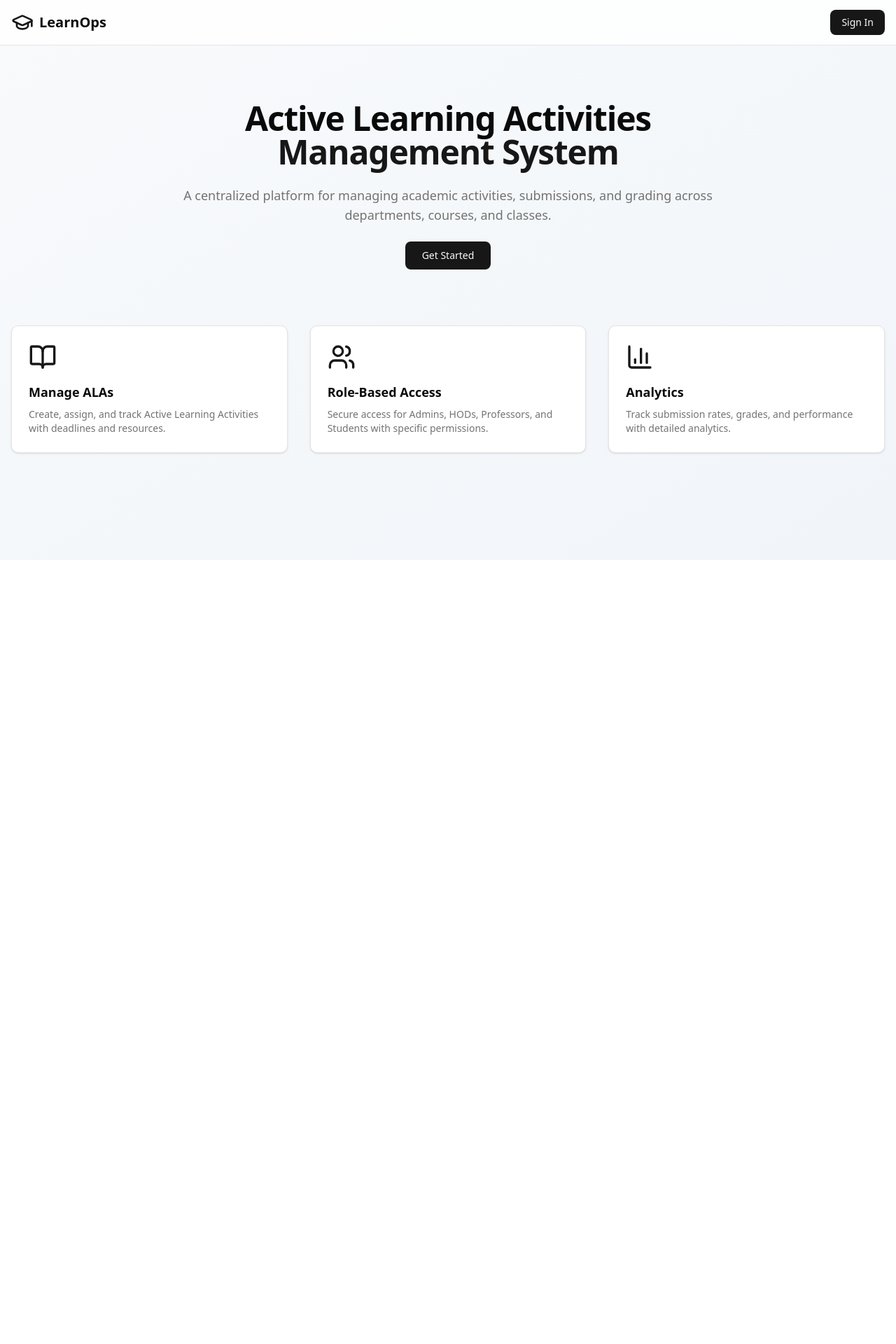
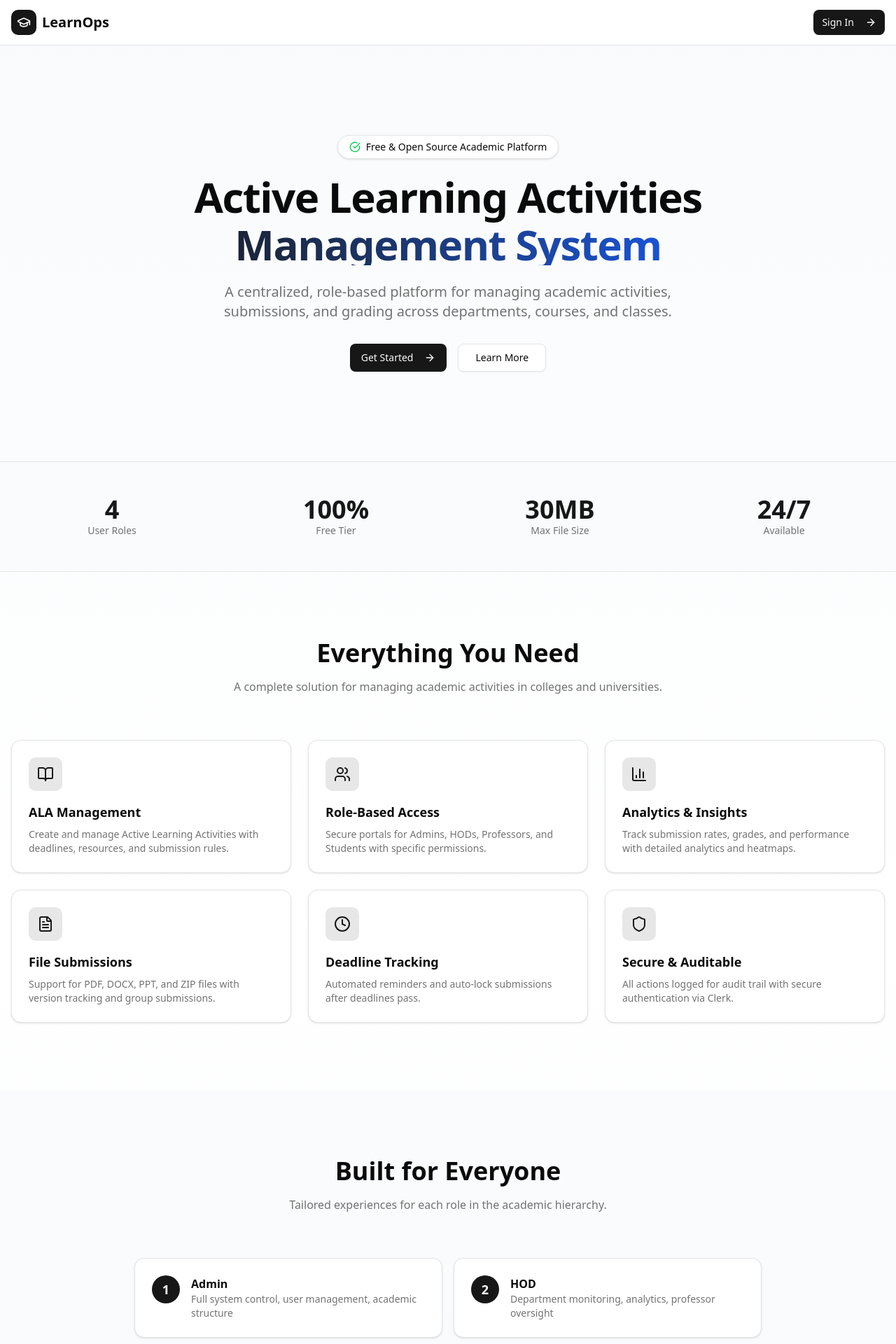
Before and after one commit to Heet115/learnops, a Next.js app: page / in a window 1280 px wide. Shown: the top 1920 px of the page at 70% size. Before the commit the page ends 800 px from the top, so only its background shows below. Built offline with nearby package versions, Linux system fonts and the light colour scheme; no server answers.

Commit message:
home page

```diff
--- a/src/app/page.tsx
+++ b/src/app/page.tsx
@@ -2,75 +2,221 @@ import Link from "next/link";
 import { auth } from "@clerk/nextjs/server";
 import { redirect } from "next/navigation";
 import { Button } from "@/components/ui/button";
-import { GraduationCap, BookOpen, Users, BarChart3 } from "lucide-react";
+import {
+  GraduationCap,
+  BookOpen,
+  Users,
+  BarChart3,
+  FileText,
+  Clock,
+  Shield,
+  CheckCircle,
+  ArrowRight,
+} from "lucide-react";
 
 export default async function HomePage() {
   const { userId } = await auth();
 
-  // Redirect authenticated users to dashboard
   if (userId) {
     redirect("/dashboard");
   }
 
+  const features = [
+    {
+      icon: BookOpen,
+      title: "ALA Management",
+      description: "Create and manage Active Learning Activities with deadlines, resources, and submission rules.",
+    },
+    {
+      icon: Users,
+      title: "Role-Based Access",
+      description: "Secure portals for Admins, HODs, Professors, and Students with specific permissions.",
+    },
+    {
+      icon: BarChart3,
+      title: "Analytics & Insights",
+      description: "Track submission rates, grades, and performance with detailed analytics and heatmaps.",
+    },
+    {
+      icon: FileText,
+      title: "File Submissions",
+      description: "Support for PDF, DOCX, PPT, and ZIP files with version tracking and group submissions.",
+    },
+    {
+      icon: Clock,
+      title: "Deadline Tracking",
+      description: "Automated reminders and auto-lock submissions after deadlines pass.",
+    },
+    {
+      icon: Shield,
+      title: "Secure & Auditable",
+      description: "All actions logged for audit trail with secure authentication via Clerk.",
+    },
+  ];
+
+  const roles = [
+    { name: "Admin", desc: "Full system control, user management, academic structure" },
+    { name: "HOD", desc: "Department monitoring, analytics, professor oversight" },
+    { name: "Professor", desc: "Create ALAs, grade submissions, manage classes" },
+    { name: "Student", desc: "Submit work, track deadlines, view grades" },
+  ];
+
   return (
-    <div className="min-h-screen bg-linear-to-br from-slate-50 to-slate-100">
+    <div className="min-h-screen bg-linear-to-b from-slate-50 via-white to-slate-50">
       {/* Header */}
-      <header className="sticky top-0 z-50 border-b bg-white/80 backdrop-blur-sm">
+      <header className="sticky top-0 z-50 border-b bg-white/90 backdrop-blur-md">
         <div className="container mx-auto flex h-16 items-center justify-between px-4">
           <div className="flex items-center gap-2">
-            <GraduationCap className="text-primary h-8 w-8" />
+            <div className="flex h-9 w-9 items-center justify-center rounded-lg bg-primary">
+              <GraduationCap className="h-5 w-5 text-white" />
+            </div>
             <span className="text-xl font-bold">LearnOps</span>
           </div>
           <Button asChild>
-            <Link href="/sign-in">Sign In</Link>
+            <Link href="/sign-in">
+              Sign In
+              <ArrowRight className="ml-2 h-4 w-4" />
+            </Link>
           </Button>
         </div>
       </header>
 
       {/* Hero */}
-      <main className="container mx-auto px-4 py-20">
-        <div className="mx-auto max-w-3xl space-y-6 text-center">
-          <h1 className="text-4xl font-bold tracking-tight md:text-5xl">
+      <section className="container mx-auto px-4 py-24 md:py-32">
+        <div className="mx-auto max-w-4xl text-center">
+          <div className="mb-6 inline-flex items-center rounded-full border bg-white px-4 py-1.5 text-sm shadow-sm">
+            <CheckCircle className="mr-2 h-4 w-4 text-green-500" />
+            Free & Open Source Academic Platform
+          </div>
+          <h1 className="mb-6 text-4xl font-bold tracking-tight md:text-6xl">
             Active Learning Activities
-            <span className="text-primary block">Management System</span>
+            <span className="mt-2 block bg-linear-to-r from-primary to-blue-600 bg-clip-text text-transparent">
+              Management System
+            </span>
           </h1>
-          <p className="text-muted-foreground text-lg">
-            A centralized platform for managing academic activities,
+          <p className="mx-auto mb-8 max-w-2xl text-lg text-muted-foreground md:text-xl">
+            A centralized, role-based platform for managing academic activities,
             submissions, and grading across departments, courses, and classes.
           </p>
-          <Button size="lg" asChild>
-            <Link href="/sign-in">Get Started</Link>
+          <div className="flex flex-col items-center justify-center gap-4 sm:flex-row">
+            <Button size="lg" asChild className="px-8">
+              <Link href="/sign-in">
+                Get Started
+                <ArrowRight className="ml-2 h-4 w-4" />
+              </Link>
+            </Button>
+            <Button size="lg" variant="outline" asChild>
+              <Link href="#features">Learn More</Link>
+            </Button>
+          </div>
+        </div>
+      </section>
+
+      {/* Stats */}
+      <section className="border-y bg-slate-50/50">
+        <div className="container mx-auto grid grid-cols-2 gap-8 px-4 py-12 md:grid-cols-4">
+          {[
+            { value: "4", label: "User Roles" },
+            { value: "100%", label: "Free Tier" },
+            { value: "30MB", label: "Max File Size" },
+            { value: "24/7", label: "Available" },
+          ].map((stat) => (
+            <div key={stat.label} className="text-center">
+              <div className="text-3xl font-bold text-primary md:text-4xl">{stat.value}</div>
+              <div className="text-sm text-muted-foreground">{stat.label}</div>
+            </div>
+          ))}
+        </div>
+      </section>
+
+      {/* Features */}
+      <section id="features" className="container mx-auto px-4 py-24">
+        <div className="mx-auto mb-16 max-w-2xl text-center">
+          <h2 className="mb-4 text-3xl font-bold md:text-4xl">
+            Everything You Need
+          </h2>
+          <p className="text-muted-foreground">
+            A complete solution for managing academic activities in colleges and universities.
+          </p>
+        </div>
+        <div className="grid gap-6 md:grid-cols-2 lg:grid-cols-3">
+          {features.map((feature) => (
+            <div
+              key={feature.title}
+              className="group rounded-xl border bg-white p-6 shadow-sm transition-all hover:shadow-md hover:border-primary/20"
+            >
+              <div className="mb-4 inline-flex h-12 w-12 items-center justify-center rounded-lg bg-primary/10 text-primary transition-colors group-hover:bg-primary group-hover:text-white">
+                <feature.icon className="h-6 w-6" />
+              </div>
+              <h3 className="mb-2 text-lg font-semibold">{feature.title}</h3>
+              <p className="text-sm text-muted-foreground">{feature.description}</p>
+            </div>
+          ))}
+        </div>
+      </section>
+
+      {/* Roles */}
+      <section className="bg-slate-50/50 py-24">
+        <div className="container mx-auto px-4">
+          <div className="mx-auto mb-16 max-w-2xl text-center">
+            <h2 className="mb-4 text-3xl font-bold md:text-4xl">
+              Built for Everyone
+            </h2>
+            <p className="text-muted-foreground">
+              Tailored experiences for each role in the academic hierarchy.
+            </p>
+          </div>
+          <div className="mx-auto grid max-w-4xl gap-4 md:grid-cols-2">
+            {roles.map((role, index) => (
+              <div
+                key={role.name}
+                className="flex items-start gap-4 rounded-xl border bg-white p-6 shadow-sm"
+              >
+                <div className="flex h-10 w-10 shrink-0 items-center justify-center rounded-full bg-primary text-lg font-bold text-white">
+                  {index + 1}
+                </div>
+                <div>
+                  <h3 className="font-semibold">{role.name}</h3>
+                  <p className="text-sm text-muted-foreground">{role.desc}</p>
+                </div>
+              </div>
+            ))}
+          </div>
+        </div>
+      </section>
+
+      {/* CTA */}
+      <section className="container mx-auto px-4 py-24">
+        <div className="mx-auto max-w-3xl rounded-2xl bg-linear-to-r from-primary to-blue-600 p-8 text-center text-white md:p-12">
+          <h2 className="mb-4 text-2xl font-bold md:text-3xl">
+            Ready to Get Started?
+          </h2>
+          <p className="mb-6 text-white/80">
+            Sign in to access your dashboard and start managing academic activities.
+          </p>
+          <Button size="lg" variant="secondary" asChild>
+            <Link href="/sign-in">
+              Sign In Now
+              <ArrowRight className="ml-2 h-4 w-4" />
+            </Link>
           </Button>
         </div>
+      </section>
 
-        {/* Features */}
-        <div className="mt-20 grid gap-8 md:grid-cols-3">
-          <div className="rounded-lg border bg-white p-6 shadow-sm">
-            <BookOpen className="text-primary mb-4 h-10 w-10" />
-            <h3 className="mb-2 text-lg font-semibold">Manage ALAs</h3>
-            <p className="text-muted-foreground text-sm">
-              Create, assign, and track Active Learning Activities with
-              deadlines and resources.
-            </p>
-          </div>
-          <div className="rounded-lg border bg-white p-6 shadow-sm">
-            <Users className="text-primary mb-4 h-10 w-10" />
-            <h3 className="mb-2 text-lg font-semibold">Role-Based Access</h3>
-            <p className="text-muted-foreground text-sm">
-              Secure access for Admins, HODs, Professors, and Students with
-              specific permissions.
-            </p>
-          </div>
-          <div className="rounded-lg border bg-white p-6 shadow-sm">
-            <BarChart3 className="text-primary mb-4 h-10 w-10" />
-            <h3 className="mb-2 text-lg font-semibold">Analytics</h3>
-            <p className="text-muted-foreground text-sm">
-              Track submission rates, grades, and performance with detailed
-              analytics.
+      {/* Footer */}
+      <footer className="border-t bg-white py-8">
+        <div className="container mx-auto px-4">
+          <div className="flex flex-col items-center justify-between gap-4 md:flex-row">
+            <div className="flex items-center gap-2">
+              <GraduationCap className="h-5 w-5 text-primary" />
+              <span className="font-semibold">LearnOps</span>
+            </div>
+            <p className="text-sm text-muted-foreground">
+              © {new Date().getFullYear()} LearnOps. Built with Next.js, React & Tailwind CSS.
             </p>
           </div>
         </div>
-      </main>
+      </footer>
     </div>
   );
 }
```
